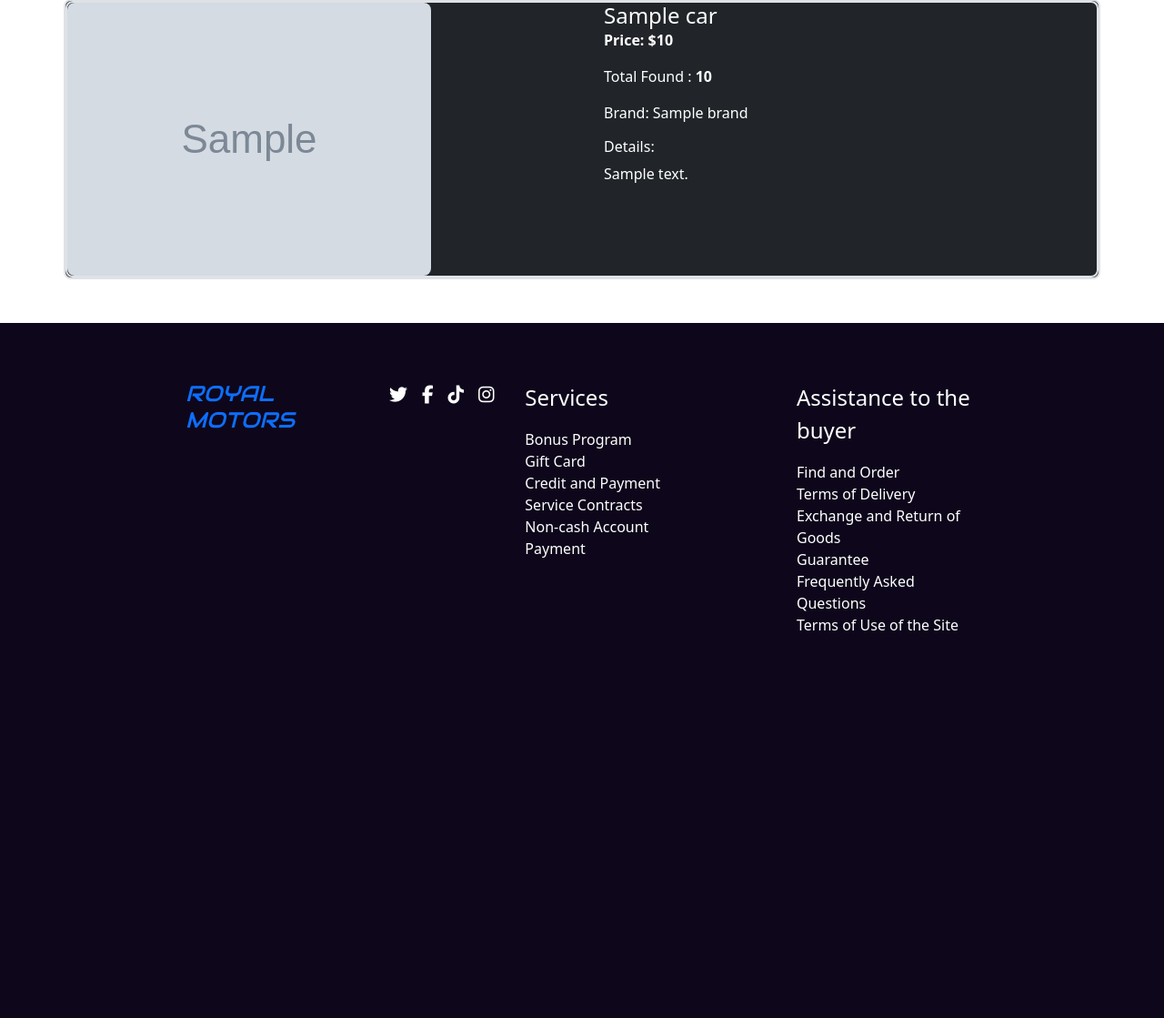
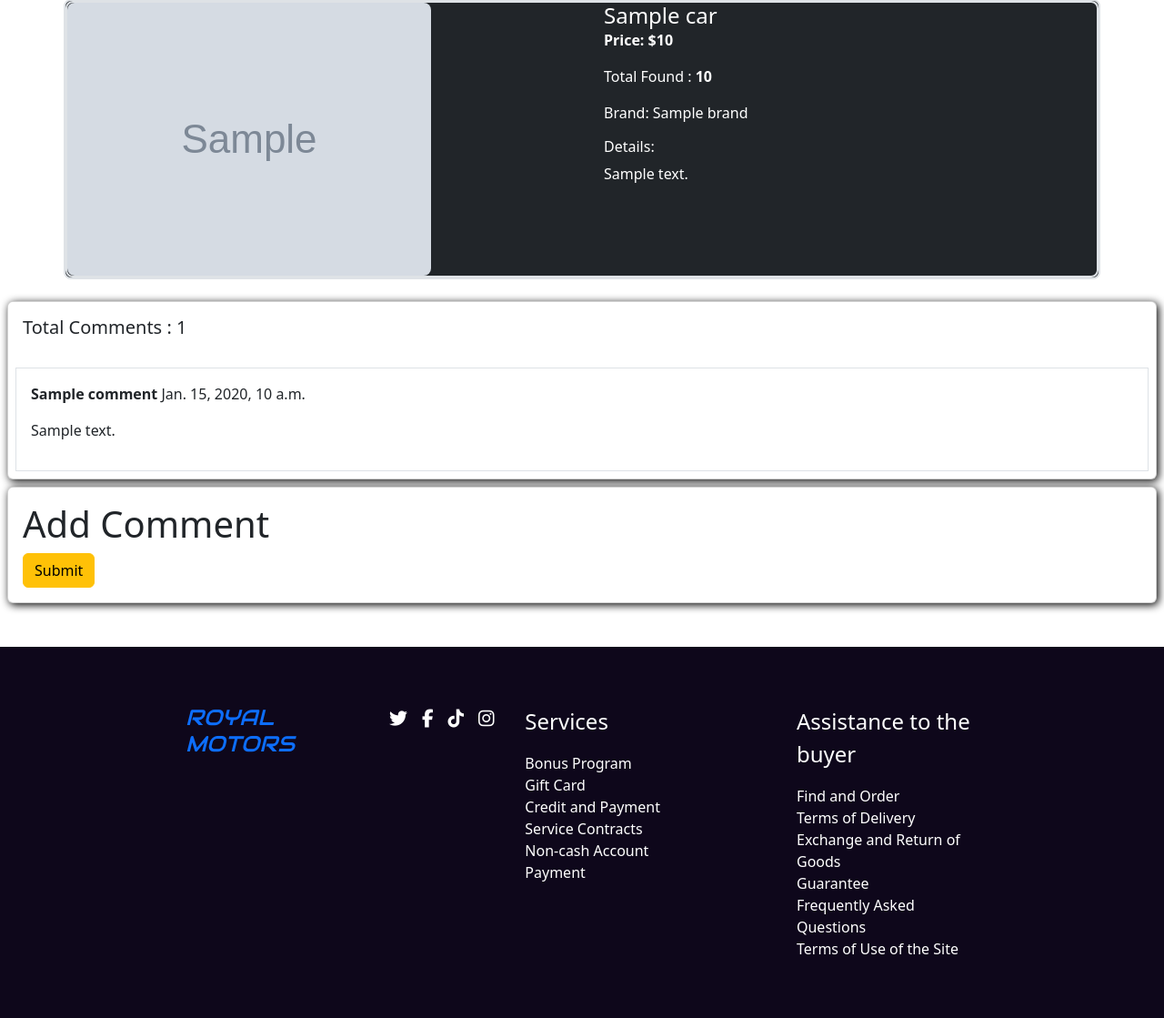
Before and after one commit to David-Kudrot/Royal_Motors, a Django app: template templates/details.html in a window 1280 px wide. Shown: the part 87-1206 px from the top of the page at 91% size. Before the commit the page ends 780 px from the top, so only its background shows below. Run offline with Django 3.2, Linux system fonts and the light colour scheme; the template is opened without the code that fills it: most values are stand-ins (such as "Sample title", 1, 10 or a date in 2020); grey boxes marked "Sample" are stand-in pictures; some libraries are stand-ins or nearby versions.

Commit message:
I just add comment

```diff
--- a/templates/details.html
+++ b/templates/details.html
@@ -1,6 +1,7 @@
 {% extends "base.html" %}
 
 
+{% load crispy_forms_tags %}
 
 {% block content %}
 
@@ -26,5 +27,25 @@
     </div>
 </div>
 
+<div class="card m-2">
+    <h5 class="p-3">Total Comments : {{comments | length}}</h5>
+    {% for comment in comments %}
+    <div class="card-body border m-2">
+        <p><b>{{comment.name}}</b> {{comment.created_on}}</p>
+        <p>{{comment.body}}</p>
+    </div>
+    {% endfor %}
+</div>
+<div class="card m-2">
+    <div class="card-body">
+        <form method="post">
+            <h1>Add Comment</h1>
+            {% csrf_token %}
+            {{comment_form | crispy}}
+
+            <button class="btn btn-warning">Submit</button>
+    </div>
+</div>
+
 
 {% endblock content %}
--- a/user/views.py
+++ b/user/views.py
@@ -47,7 +47,7 @@ class UserLoginView(LoginView):
 
     #if success_url and reverse_lazy not work then do this function
     def get_success_url(self):
-        messages.success(self.request, "Logged in successful!")
+        # messages.success(self.request, "Logged in successful!")
         return reverse_lazy('home')
 
     def form_valid(self, form):
```
Also changed, not shown: car_sales_project/views.py (+22 -17 lines), cars/forms.py (added, +10 -0 lines), cars/models.py (+10 -0 lines), user/templates/profile.html (+0 -8 lines), cars/migrations/0004_commentmodel.py (added), db.sqlite3.
